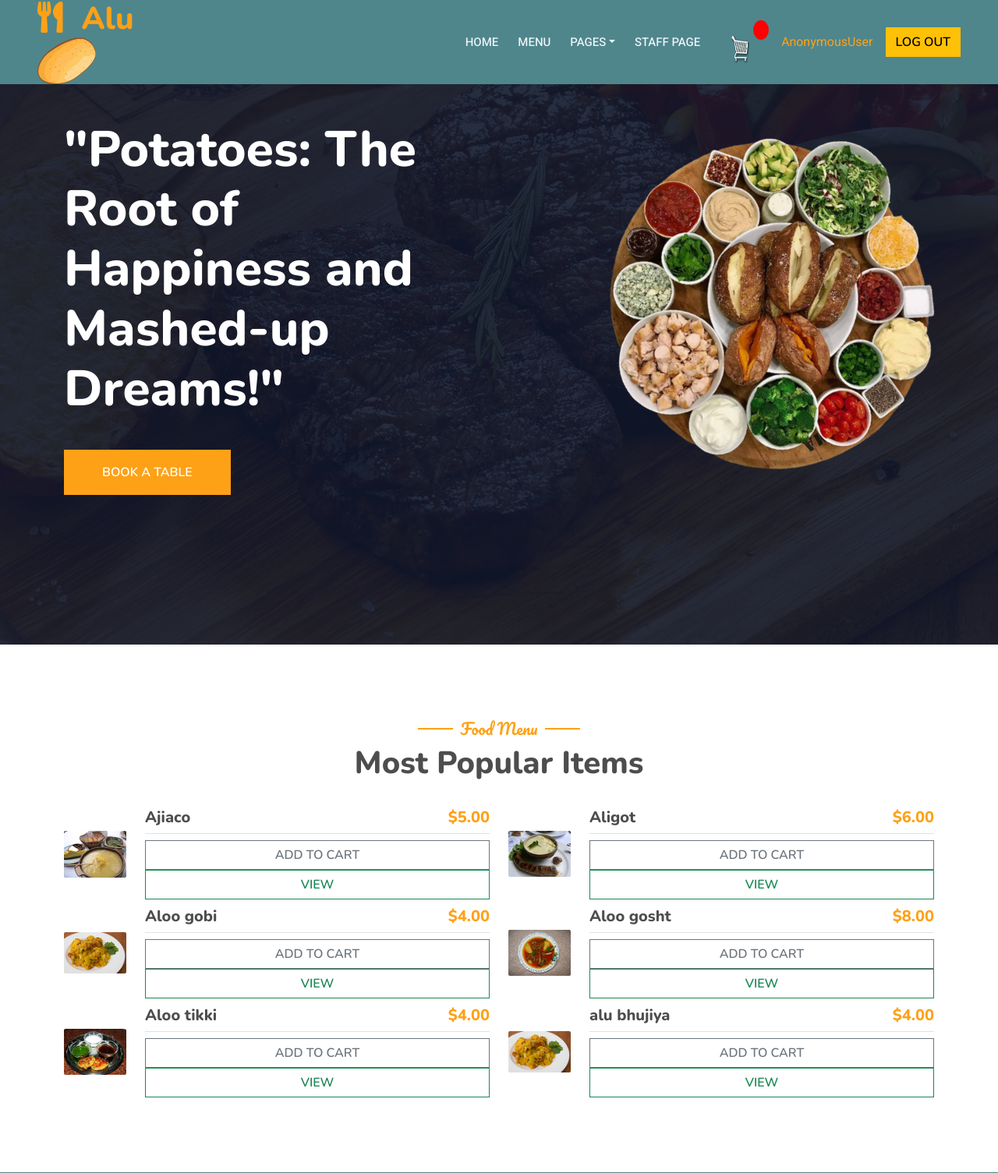
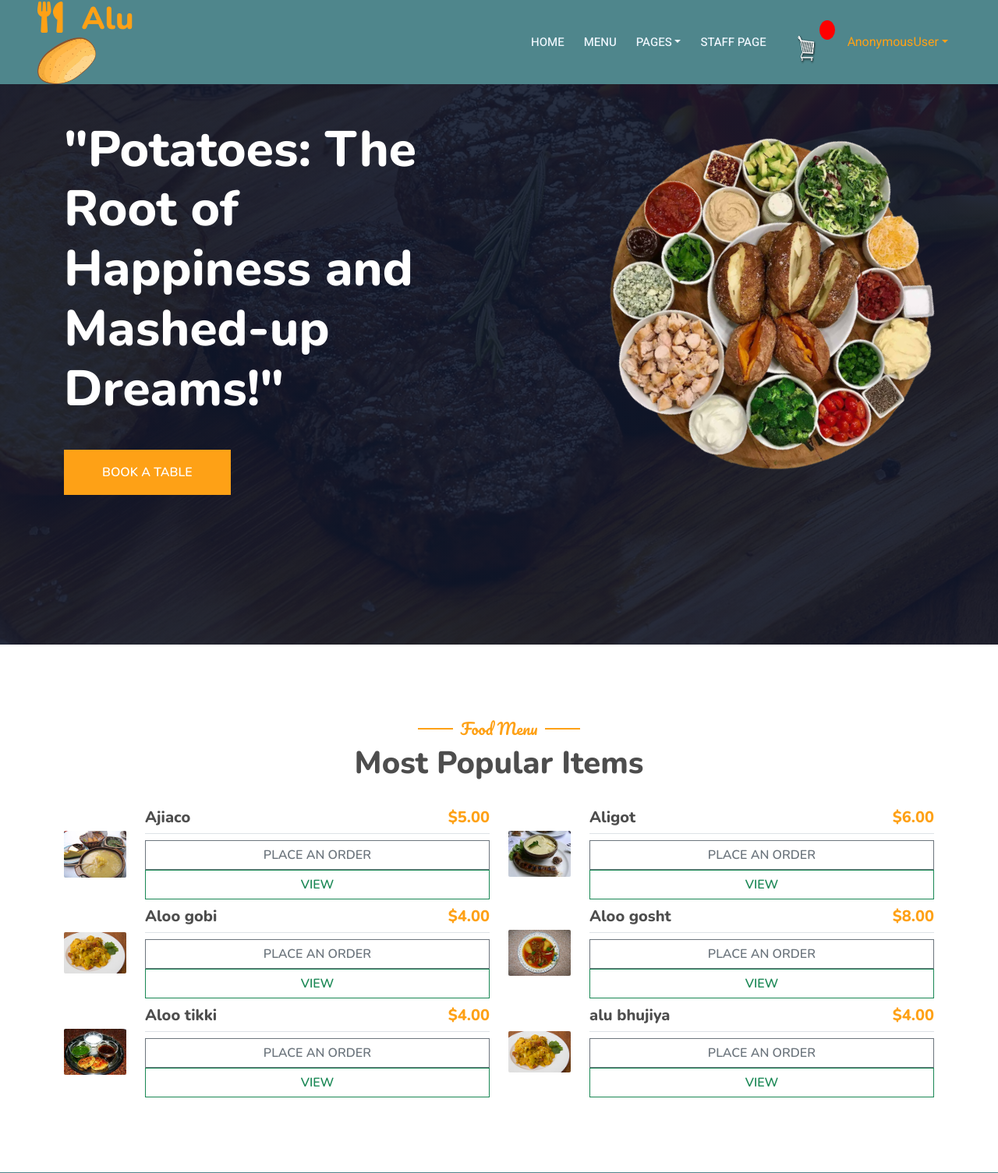
Before and after one commit to nobelrai/Alu, a Django app: page /menu/ in a window 1280 px wide. Shown: the top 1505 px of the page at 78% size. Run offline with Django 3.2, Linux system fonts and the light colour scheme; data comes from the database, SQL or seed files in the repository; both versions use the stored data as it was after the commit; some libraries are stand-ins or nearby versions.

Commit message:
unknown files added

```diff
--- a/account/urls.py
+++ b/account/urls.py
@@ -1,7 +1,7 @@
 from django.urls import path
 from .views import register_user, login_user, logout_user
 urlpatterns = [
-    path('register/', register_user, name ='register'),
-    path('login', login_user, name='login'),
+    path("", login_user, name='login'),
+    path('register/', register_user, name='register'),
     path('logout/', logout_user, name='logout')
 ]
--- a/alu/settings.py
+++ b/alu/settings.py
@@ -147,6 +147,6 @@ LOGIN_URL = '/login/'
 # ALLOWED_HOSTS = []
 
 EMAIL_HOST = 'sandbox.smtp.mailtrap.io'
-EMAIL_HOST_USER = '23470f89cf27a6'
-EMAIL_HOST_PASSWORD = '5cef0686492fce'
+EMAIL_HOST_USER = '56664b5a212418'
+EMAIL_HOST_PASSWORD = '1f288f1c09c574'
 EMAIL_PORT = '2525'
--- a/alu/urls.py
+++ b/alu/urls.py
@@ -19,8 +19,8 @@ from django.conf import settings
 from django.conf.urls.static import static
 
 urlpatterns = [
+    path("", include('account.urls')),
     path("", include("home.urls")),
-    path("", include('account.urls')),
     path('admin/', admin.site.urls),
 ]
 if settings.DEBUG:
--- a/home/models.py
+++ b/home/models.py
@@ -17,7 +17,7 @@ class Staff(models.Model):
     facebook = models.CharField(max_length=200, null=True)
     linkedin = models.CharField(max_length=200, null=True)
     instagram = models.CharField(max_length=200, null=True)
-    date_added = models.DateTimeField(auto_now_add=True)
+    date_added = models.DateTimeField(auto_now_add=True, null=True)
 
     def __str__(self):
         return f"{self.name}"
@@ -28,7 +28,7 @@ class Items(models.Model):
     price = models.IntegerField()
     image = models.ImageField(null=True, blank=True, upload_to="images/")
     digital = models.BooleanField(default=False)
-    date_added = models.DateTimeField(auto_now_add=True)
+    date_added = models.DateTimeField(auto_now_add=True, null=True)
 
     def __str__(self):
         return f"{self.name}"
@@ -41,7 +41,7 @@ class Customer(models.Model):
     email = models.EmailField(max_length=50)
     phone_number = models.CharField(max_length=12)
     orders = models.ManyToManyField(Items, blank=True)
-    date_added = models.DateTimeField(auto_now_add=True)
+    date_added = models.DateTimeField(auto_now_add=True, null=True)
 
     def __str__(self):
         return f"{self.name}"
@@ -107,7 +107,7 @@ class Testimonial(models.Model):
     user = models.OneToOneField(User, null=True, blank=True, on_delete=models.CASCADE)
     name = models.CharField(max_length=20, null=True)
     message = models.TextField(max_length=100, null=True)
-    date_added = models.DateTimeField(auto_now_add=True)
+    date_added = models.DateTimeField(auto_now_add=True, null=True)
 
     def __str__(self):
         return f"{self.name}"
@@ -121,7 +121,7 @@ class Booking(models.Model):
     no_of_people = models.IntegerField(null=True)
     special_request = models.TextField(max_length=200, null=True)
     pre_order = models.ManyToManyField(Items, blank=True)
-    date_booked = models.DateTimeField(auto_now_add=True)
+    date_booked = models.DateTimeField(auto_now_add=True, null=True)
 
     def __str__(self):
         return f"{self.name}"
@@ -133,7 +133,7 @@ class Contact(models.Model):
     email = models.EmailField(max_length=50)
     subject = models.CharField(max_length=100)
     message = models.TextField(max_length=300)
-    date_messaged = models.DateTimeField(auto_now_add=True)
+    date_messaged = models.DateTimeField(auto_now_add=True, null=True)
 
     def __str__(self):
         return f"{self.name}"
--- a/home/urls.py
+++ b/home/urls.py
@@ -18,5 +18,5 @@ urlpatterns = [
     path("testimonial/", testimonial, name="testimonial"),
     path("delete/<int:id>/", delete, name="delete"),
     path("delete-contact/<int:id>/", delete_contact, name="delete_contact"),
-    path("", index, name="index"),
+    path("index/", index, name="index"),
 ]
--- a/home/views.py
+++ b/home/views.py
@@ -3,12 +3,9 @@ from .models import Staff, Items, Testimonial, Booking, Contact, OrderItem, Cust
 from django.contrib.auth.decorators import login_required
 from django.contrib.admin.views.decorators import staff_member_required
 from django.core.mail import send_mail
-from django.conf import settings
 from django.http import JsonResponse
-
 import json
 import datetime
-from django.http import HttpResponse
 
 # Create your views here.
 
--- a/template/account/login.html
+++ b/template/account/login.html
@@ -102,7 +102,6 @@
 
 							<div class="d-flex justify-content-center mt-3 login_container">
 				 				<input class="btn login_btn" type="submit" value="Login">
-								<a href = "{% url 'index' %}" class = "btn btn-warning" style="float: right">Home</a>
 				   			</div>
 					</form>
 
--- a/template/base.html
+++ b/template/base.html
@@ -35,6 +35,9 @@
 
 
     <script type="text/javascript">
+function myFunction() {
+  document.getElementById("myText").defaultValue = "alu@gmail.com";
+}
         var user = '{{ request.user }}'
 
         function getCookie(name) {
@@ -103,11 +106,11 @@
                             <a href="#" class="nav-link dropdown-toggle" data-bs-toggle="dropdown">Pages</a>
                             <div class="dropdown-menu m-0">
                                 <a href="{% url 'booking' %}" class="dropdown-item">Booking</a>
+                                <a href="{% url 'contact' %}" class="dropdown-item">Contact</a>
+                                <a href="{% url 'testimonial' %}" class="dropdown-item">Testimonial</a>
+                                <a href="{% url 'service' %}" class="dropdown-item">Service</a>
                                 <a href="{% url 'team' %}" class="dropdown-item">Our Team</a>
-                                <a href="{% url 'testimonial' %}" class="dropdown-item">Testimonial</a>
-                                <a href="{% url 'contact' %}" class="dropdown-item">Contact</a>
                                 <a href="{% url 'about' %}# about" class="dropdown-item">About</a>
-                                <a href="{% url 'service' %}" class="dropdown-item">Service</a>
                             </div>
                         </div>
 
@@ -117,8 +120,15 @@
                     <img src="{% static 'img/cart.png' %}" id="cart-icon"width="40" height="40">
                     <p id="cart-total">{{ cart_items }}</p>
                 </a>
-        <span class="nav-item nav-link">{{ request.user }}</span>
-                    <a href = "{% url 'logout' %}" class = "btn btn-warning" style="float: right">Log Out</a>
+
+                        <div class="nav-item dropdown">
+                            <a href="#" class="nav-link dropdown-toggle" data-bs-toggle="dropdown">{{ request.user }}</a>
+                            <div class="dropdown-menu m-0">
+                                 <a href = "{% url 'logout' %}" class = "dropdown-item">Log Out</a>
+                            </div>
+                        </div>
+
+
                 </div>
             </nav>
 
--- a/template/cart.html
+++ b/template/cart.html
@@ -5,7 +5,7 @@
     <div class="row">
         <div class="col-lg-12">
             <div class="box-element">
-                <a class="btn btn-outline-dark" href="{% url 'menu' %}">&#x2190; Continue Shopping</a><br><br>
+                <a class="btn btn-outline-dark" href="{% url 'menu' %}">&#x2190; Continue Ordering</a><br><br>
                 <table class="table">
                     <tr>
                         <th><h5>Items: <strong>{{ order.get_cart_items }}</strong></h5></th>
--- a/template/menu.html
+++ b/template/menu.html
@@ -26,7 +26,7 @@
                                             </h5>
                                               <button data-product="{{ item.id }}"
                                                     data-action = "add"
-                                                      class="btn btn-outline-secondary add-btn update-cart">Add to Cart</button>
+                                                      class="btn btn-outline-secondary add-btn update-cart">Place an order</button>
                                                     <a class="btn btn-outline-success" href="#">View</a>
                                         </div>
                                     </div>
--- a/template/send-email.html
+++ b/template/send-email.html
@@ -10,7 +10,7 @@
     <textarea class="form-control" name="message" placeholder="Message" rows="3"></textarea>
   </div>
     <div class="form-group col-md-6">
-      <input type="email" class="form-control" name="from_email" placeholder="From Email">
+      <input type="email" class="form-control" name="from_email" placeholder="From Email" id="myText">
   </div>
           <div class="form-group col-md-6">
       <input type="email" class="form-control" name="recipient_email" placeholder="Recipient Email">
--- a/template/staff-page.html
+++ b/template/staff-page.html
@@ -60,6 +60,7 @@
                             <div class="d-flex justify-content-center mt-3">
                                     <div class="col-12">
                                         <a href="{% url 'delete_contact' contact.id %}" class="btn btn-danger">Delete</a>
+                                          <a href="{% url 'send_email'%}" class="btn btn-danger">Send Mail</a>
                                     </div>
                             </div>
                         </div>
```
Also changed, not shown: db.sqlite3, home/migrations/0033_auto_20230709_1035.py (added), home/migrations/0034_alter_customer_user.py (added), home/migrations/0035_alter_customer_user.py (added).
